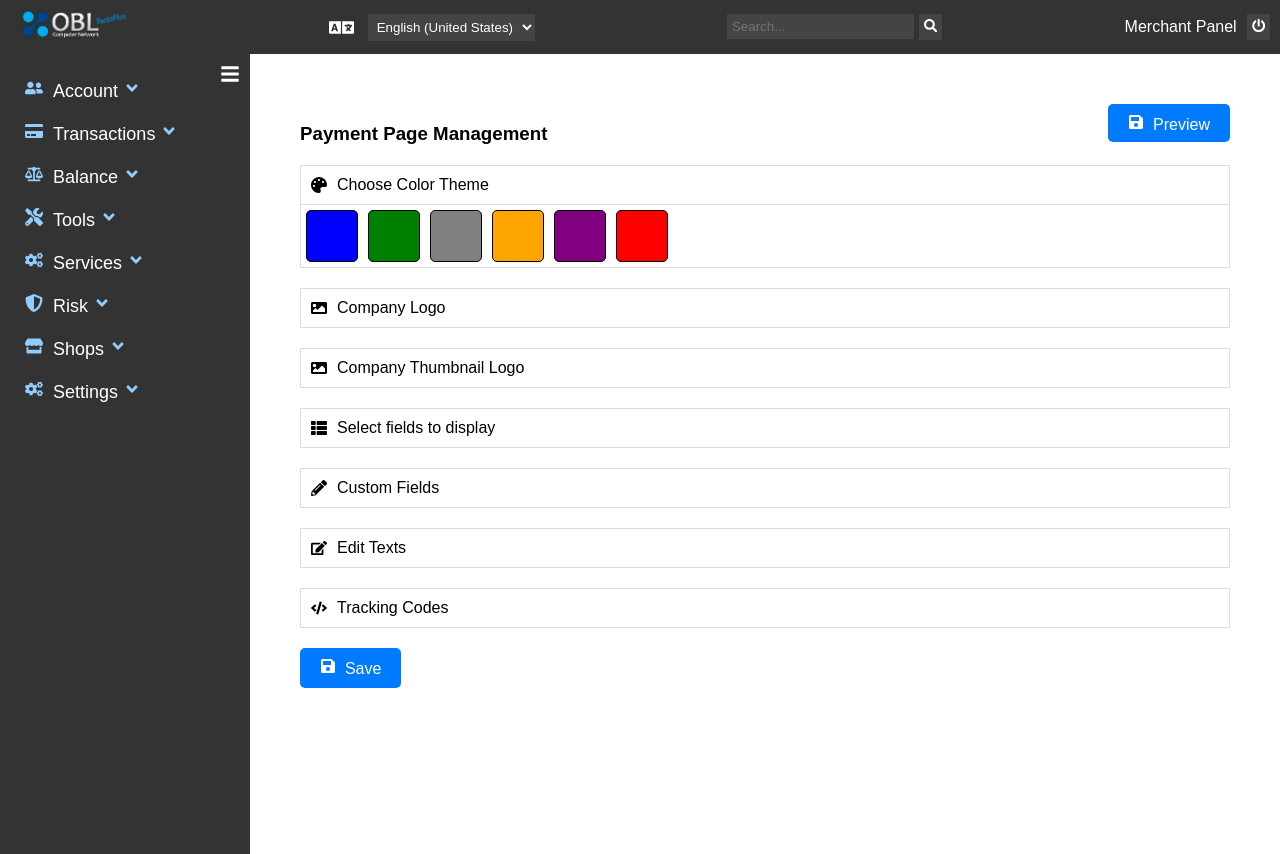
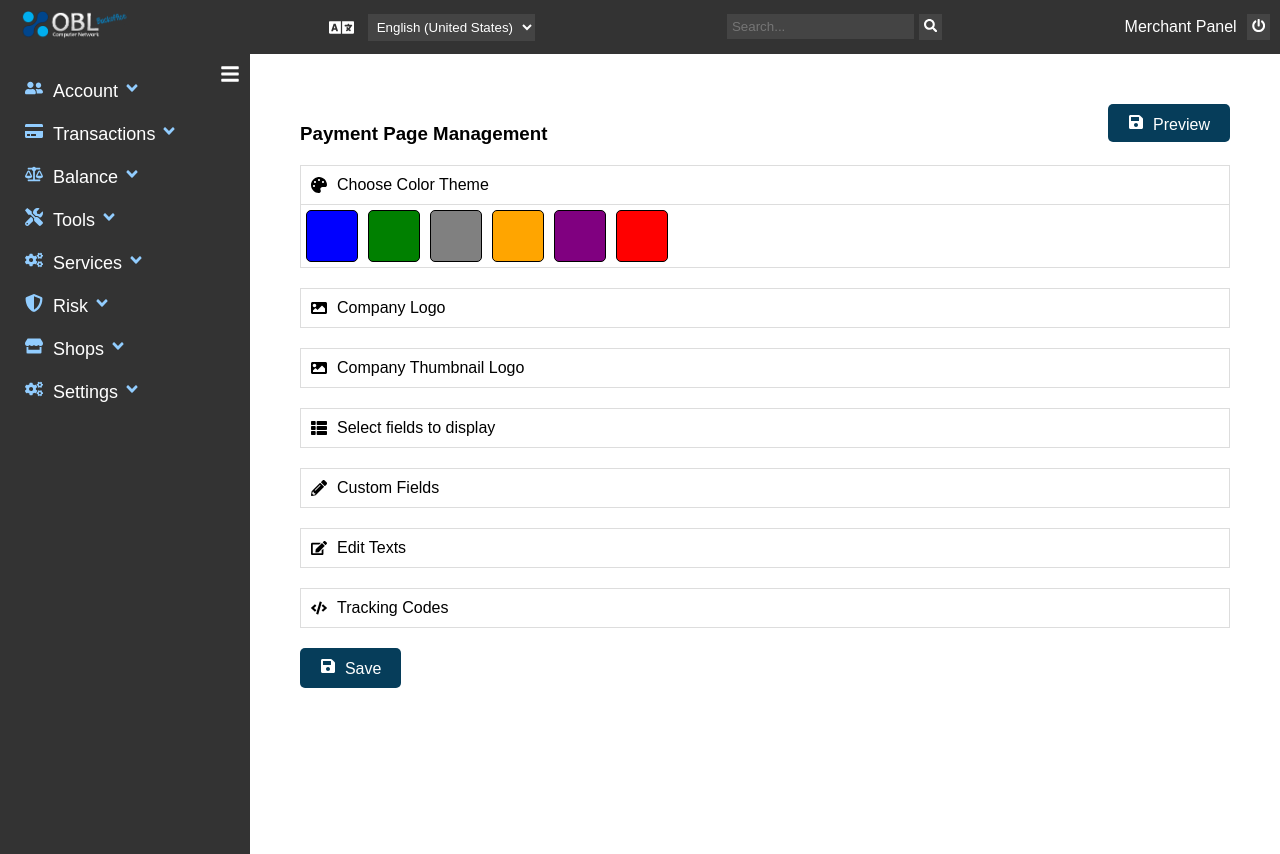
Before and after one commit to KamleshKumar427/PBTPaymentSolutions_New_Stack, a React (Vite) app in the folder Frontend/: page /PaymentPage in a window 1280 px wide. Built offline with nearby package versions, Linux system fonts and the light colour scheme.

Commit message:
Color for save button updated

```diff
--- a/Frontend/src/Pages/PaymentPage.css
+++ b/Frontend/src/Pages/PaymentPage.css
@@ -116,7 +116,7 @@
 }
 
 .save-button {
-  background-color: #007bff;
+  background-color: #063d5a;
   color: white;
   border: none;
   padding: 10px 20px;
```
